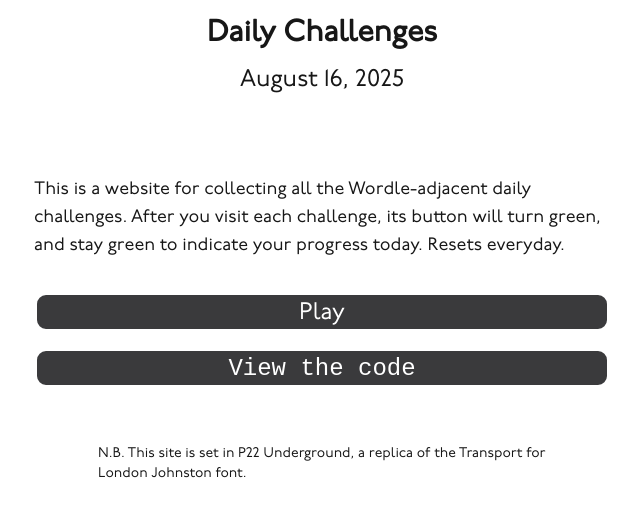
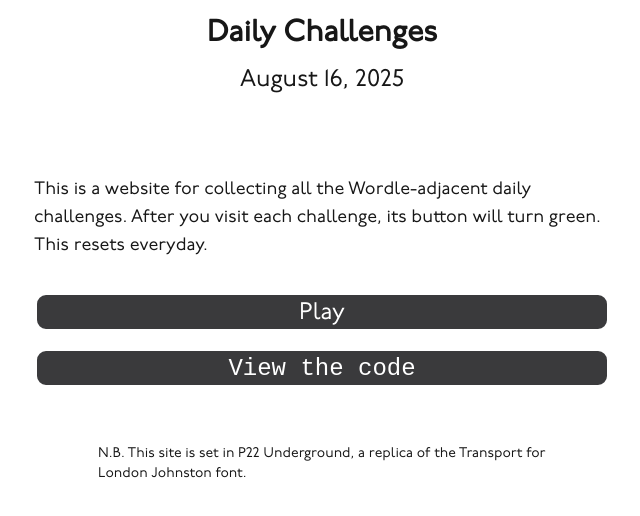
Before and after one commit to jackkershaw/daily-challenges, a Next.js app: page / in a window 1280 px wide. Shown: the top 516 px of the page, without its empty margins (318-958 px from the left). Built offline with nearby package versions, Linux system fonts and the light colour scheme.

Commit message:
edit popup for clarity

```diff
--- a/src/app/popup.tsx
+++ b/src/app/popup.tsx
@@ -21,8 +21,7 @@ export default function Popup() {
       <p className="text-lg">
         This is a website for collecting all the Wordle-adjacent daily
         challenges. After you visit each challenge, its button will
-        turn green, and stay green to indicate your progress today.
-        Resets everyday.
+        turn green. This resets everyday.
       </p>
 
       <div className="flex-col space-y-4 justify-center items-center mx-auto py-8">
```
